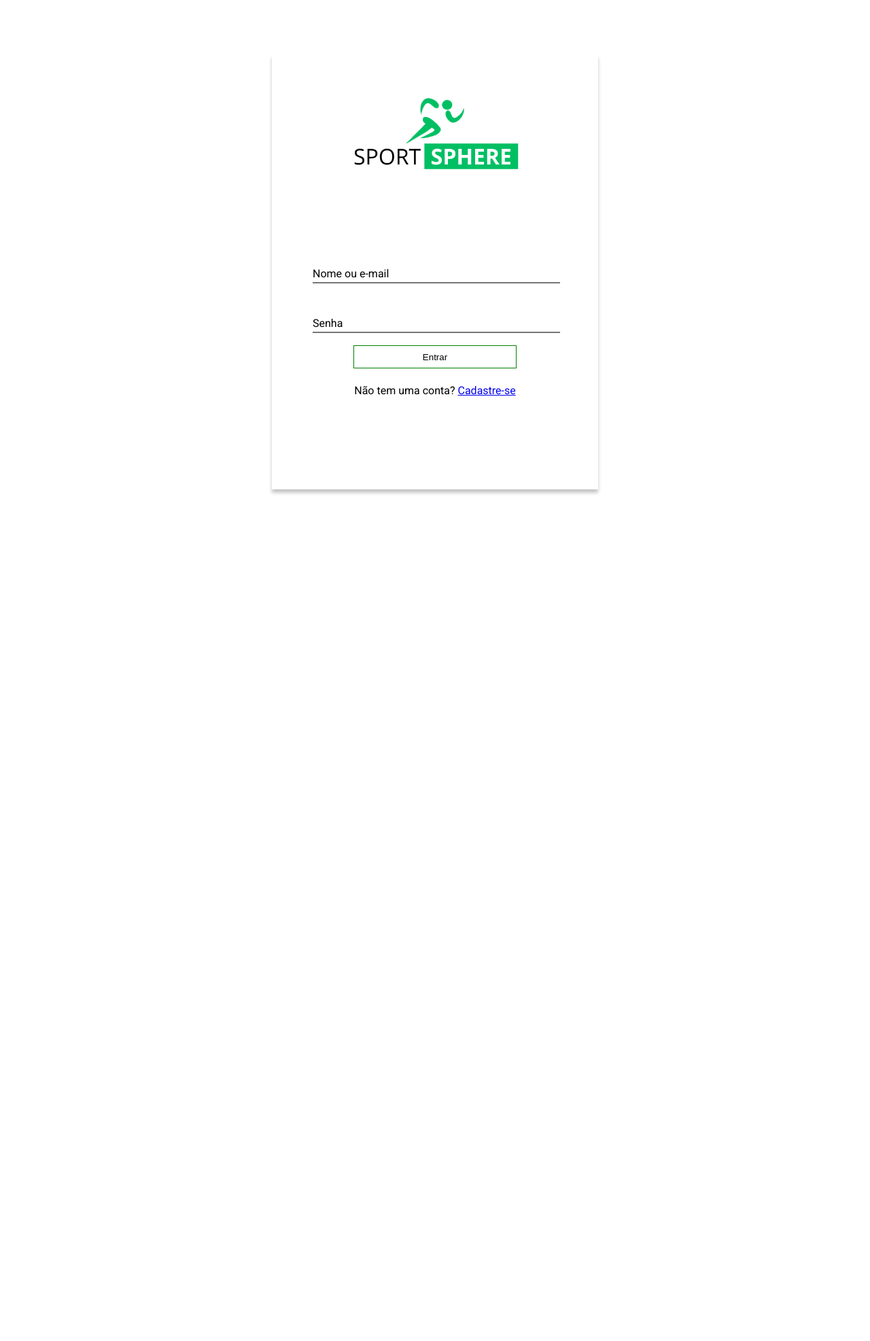
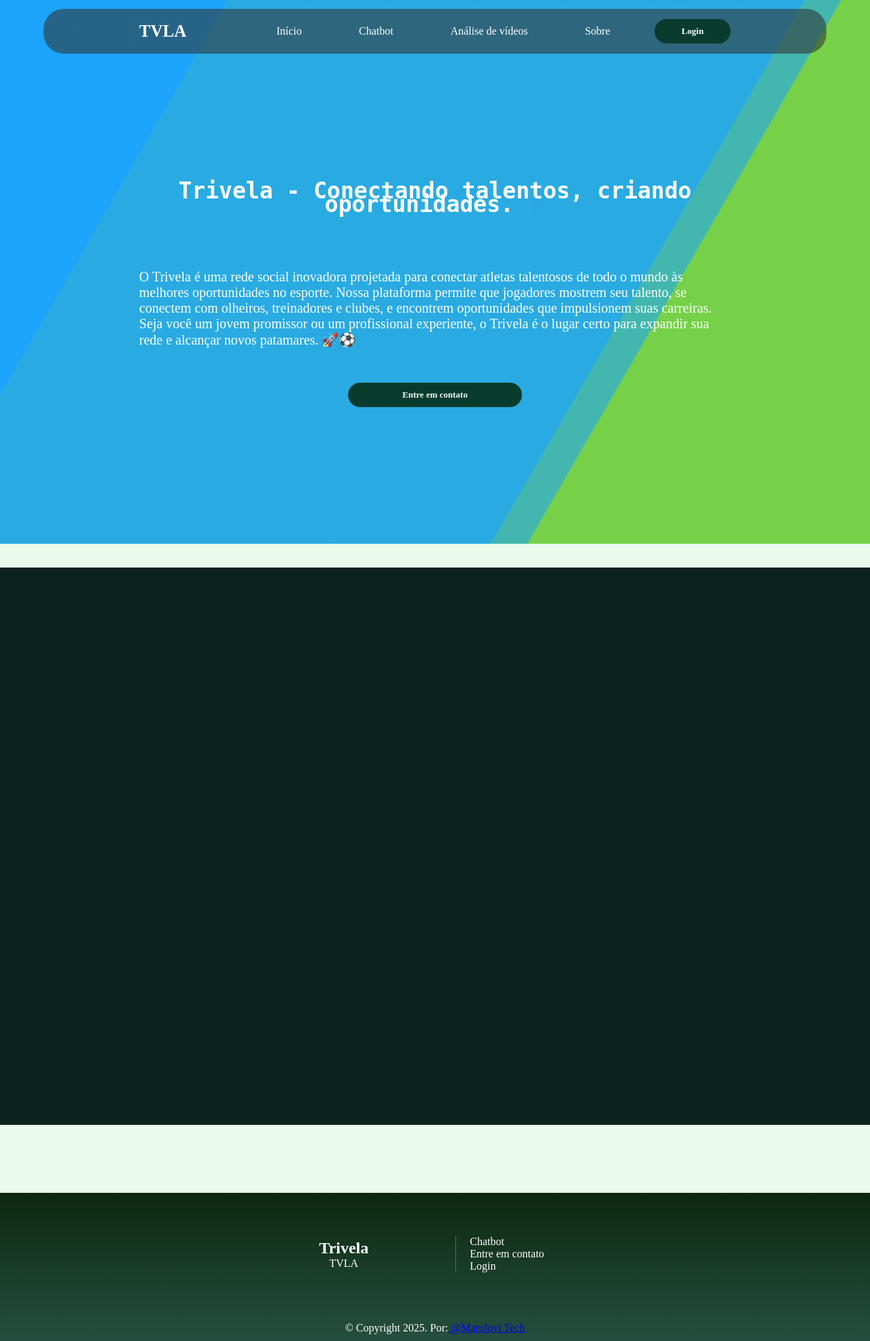
Before and after one commit to MatheusHenryque/sport-api, a Flask app: page / in a window 1280 px wide. Shown: the whole page at 68% size. Before the commit the page ends 727 px from the top, so only its background shows below. Run offline with Flask 3, Linux system fonts and the light colour scheme; some libraries are stand-ins or nearby versions.

Commit message:
Adição da landing page ao projeto

```diff
--- a/main.py
+++ b/main.py
@@ -13,7 +13,11 @@ conn = pg.connect(
     dbname="SportSphere.bd"
 )
 
-@app.route("/", methods=['POST', 'GET'])
+@app.route('/')
+def inicio():
+    return render_template('landing.html')
+
+@app.route("/login", methods=['POST', 'GET'])
 def login():
     if request.method == 'POST':
         data = request.get_json()
--- a/static/js/Login.js
+++ b/static/js/Login.js
@@ -20,7 +20,7 @@ document.addEventListener('DOMContentLoaded', function () {
         const ValidaUsuario = (event) => {
             event.preventDefault();
 
-            fetch('/', {
+            fetch('/login', {
                 method: 'POST',
                 headers: {
                     'Content-Type': 'application/json',
--- /dev/null
+++ b/static/js/maquina.js
@@ -0,0 +1,14 @@
+function typeWrite(elemento) {
+    const textoArray = elemento.innerHTML.split('');
+    elemento.innerHTML = ' ';
+    textoArray.forEach(function (letra, i) {
+        setTimeout(function () {
+            elemento.innerHTML += letra;
+            if (i === textoArray.length - 1) {
+                elemento.innerHTML += ''; // Adiciona o emoji após o texto completo
+            }
+        }, 75 * i);
+    });
+}
+const titulo = document.querySelector('.titulo-principal');
+typeWrite(titulo);
--- a/static/style/Cadastro.css
+++ b/static/style/Cadastro.css
@@ -14,11 +14,12 @@
 
 .container .containerCadastro{
     position: relative;
-    width: 130vh;
-    height: 70vh;
+    width: 95%;
+    height: 95%;
     box-shadow: 0 5px 5px #c4c4c4;
     display: flex;
     flex-direction: row;
+    margin-top: 5%;
 }
 
 .container .containerCadastro .containerPropaganda{
--- a/static/style/Login.css
+++ b/static/style/Login.css
@@ -17,8 +17,8 @@
     display: flex;
     flex-direction: column;
     align-items: center;
-    box-shadow: 0 5px 5px #c4c4c4;
-    width: 60vh;
+    box-shadow: rgb(38, 57, 77) 0px 20px 30px -10px;
+    width: 50%;
     height: 80vh;
 }
 
--- /dev/null
+++ b/static/style/landing.css
@@ -0,0 +1,298 @@
+*{
+    margin: 0;
+    padding: 0;
+    box-sizing: border-box;
+    font-family: 'Comfortaa';
+}
+
+body{
+    background-color:#e9faeb;
+    height: 100vh;;
+}
+
+.interface{
+    max-width: 1280px;
+    margin: 0 auto;
+}
+
+.flex{
+    display: flex;
+}
+
+.flex01{
+    width: 80%;
+    align-items: center;
+    text-align: left;
+    margin: 0 auto;
+    margin-top: 15%;
+    margin-bottom: 185px;
+}
+
+h2.titulo{
+    color:rgb(0, 0, 0);
+    font-size: 38px;
+    text-align: center;
+}
+
+h2.titulo span{
+    color:#3B6654;
+}
+
+/* Estilo do cabeçalho */
+
+header{
+    margin-top: 1%;
+    padding: 15px 11%;
+    background-color: #32343393;
+    font-family: 'Comfortaa';
+    width: 90%;
+    margin-left: 5%;
+    border-radius: 30px;
+
+}
+
+.myName{
+    color: #ffffff;
+    font-size: 25px;
+}
+
+header > .interface{
+    display: flex;
+    align-items: center;
+    justify-content: space-between;
+}
+
+header a{
+    color: #ffffff;
+    text-decoration: none;
+    display: flex;
+    transition: .2s;
+
+}
+header a:hover{
+    color:#06d899;
+    transform: scale(1.05);
+}
+
+header nav ul{
+    list-style-type: none;
+
+}
+
+header nav ul li{
+    display: inline-block;
+    padding: 0 40px;
+}
+
+button{
+    padding: 10px 40px;
+    color: #ffffff;
+    font-size: 13px;
+    font-weight: 600;
+    background-color: #093C2D;;
+    border: 0;
+    border-radius: 30px;
+    cursor: pointer;
+    transition: .2s;
+
+}
+
+button:hover{
+    background-color: #3B6654;
+}
+
+/*Estilo do topo do site */
+
+.titulo-principal{
+    max-width: 1480px;
+    text-align: center;
+    margin: 85px auto;
+    color: #ffffff;
+}
+.titulo-principal:after{
+ content: '⚽';
+ margin-left: 5px;
+ opacity: 1;
+ animation: pisca .7s infinite;
+}
+/* Animação aplicada ao content referente a classe *.titulo-principal* resultando num efeito de cursor piscando. */
+
+@keyframes pisca{
+    0%, 100%{
+        opacity: 1;
+    }
+    50%{
+        opacity: 0;
+    }
+}
+
+section .topo-do-site{
+    padding: 40px 4%;
+}
+
+section.topo-do-site .flex{
+    align-items: center;
+    justify-content: center;
+    gap: 90px;
+}
+
+.topo-do-site h1{
+    color:rgb(255, 255, 255);
+    font-size: 33px;
+    line-height: 20px;
+    text-align: center;
+}
+
+
+.topo-do-site .txt-topo-site p{
+    color: rgb(255, 255, 255);
+    margin: 0 auto ;
+    font-size: 20px;
+    width: 85%;
+}
+
+.btn-contato{
+    text-align: center;
+}
+
+.botaozinho{
+    color: aliceblue;
+    background-color: #093C2D;
+    width: 25%;
+    margin-bottom: 5%;
+    margin-top: 5%;
+
+}
+
+.botaozinho:hover{
+    background-color: #3B6654;
+}
+
+
+.menu-desktop{
+    margin-left: 80px;
+
+}
+
+.descricao{
+    background-color: #0b221e;
+    width: 100%;
+    margin: 0 auto;
+    padding: 410px;
+}
+
+.container2{
+    width: 80%;
+    height: 50%;
+    background-color: #ffffff;
+}
+
+.itens{
+    display: flex;
+    flex-direction: column;
+
+}
+
+  .bg {
+    animation:slide 3s ease-in-out infinite alternate;
+    background-image: linear-gradient(-60deg, #6c3 50%, #09f 50%);
+    bottom:0;
+    left:-50%;
+    opacity:.5;
+    position:fixed;
+    right:-50%;
+    top:0;
+    z-index:-1;
+  }
+
+  .bg2 {
+    animation-direction:alternate-reverse;
+    animation-duration:4s;
+  }
+
+  .bg3 {
+    animation-duration:5s;
+  }
+
+  .content {
+    background-color:rgba(255,255,255,.8);
+    border-radius:.25em;
+    box-shadow:0 0 .25em rgba(0,0,0,.25);
+    box-sizing:border-box;
+    left:50%;
+    padding:10vmin;
+    position:fixed;
+    text-align:center;
+    top:50%;
+    transform:translate(-50%, -50%);
+  }
+
+  h1 {
+    font-family:monospace;
+  }
+
+  @keyframes slide {
+    0% {
+      transform:translateX(-25%);
+    }
+    100% {
+      transform:translateX(25%);
+    }
+  }
+
+
+  footer {
+    font-family: 'Poppins', sans-serif;
+    background: linear-gradient(#0c280f, #264e40);
+    bottom: 0;
+    width: 100%;
+    display: flex;
+    flex-direction: column;
+    align-items: center;
+    position: relative;
+    right: 0;
+    top:100px
+  }
+
+
+
+  .footer-containers {
+    color: #ffffff;
+    height: 180px;
+    display: flex;
+    align-items: center;
+    width: max-content;
+
+  }
+
+  .footer-container {
+    margin: 10px;
+    margin-left: 10vw;
+    padding-left: 20px;
+    display: flex;
+    width: max-content;
+    list-style: none;
+    align-items: flex-start;
+    flex-direction: column;
+    border-left: 0.5px solid rgba(240, 248, 255, 0.286);
+  }
+
+  .footer-container a {
+    text-decoration: none;
+    color: #ffffff;
+  }
+
+  .mincontent {
+    width: max-content;
+  }
+
+  .new{
+    text-align: center;
+    color: #ffffff;
+  }
+
+  .copy {
+    color: #ffffff;
+    margin: 0;
+    padding: 10px;
+  }
--- a/templates/Cadastro.html
+++ b/templates/Cadastro.html
@@ -16,7 +16,7 @@
             </div>
             <div class='containerForm'>
                 <div class='logoContainer'>
-                    <span>SPORT <span>SPHERE</span></span>
+                    <span><span>TVLA ⚽</span></span>
                     <label>Desperte Seu Espírito Competitivo. Transforme-se na SportSphere!</label>
                 </div>
                 <div class='formInputs'>
--- a/templates/Login.html
+++ b/templates/Login.html
@@ -9,7 +9,8 @@
 <body>
 <div class='container'>
     <div class='containerLogin'>
-        <img src="/static/images/SPORT.png" alt="Erro ao carregar a imagem logo"/>
+        <h1>TVLA</h1>
+        <br><br><br><br><br><br>
         <div class='formContainer'>
             <form>
                 <div class='inputContainer'>
--- /dev/null
+++ b/templates/landing.html
@@ -0,0 +1,75 @@
+<!DOCTYPE html>
+<html lang="en">
+<head>
+    <meta charset="UTF-8">
+    <meta name="viewport" content="width=device-width, initial-scale=1.0">
+    <link rel="stylesheet" href="static/style/landing.css">
+    <title>Trivela</title>
+</head>
+<body>
+    <header>
+        <div class="interface">
+            <div class="logo">
+                <a href="#">
+                    <H3 class="myName">TVLA</H3>
+                </a>
+            </div>
+            <nav class="menu-desktop">
+                <ul>
+                    <li><a href="#">Início</a></li>
+                    <li><a href="#">Chatbot</a></li>
+                    <li><a href="#">Análise de vídeos</a></li>
+                    <li><a href="#">Sobre</a></li>
+                </ul>
+            </nav>
+            <div class="btn-contato"></div>
+                <a href="/login">
+                    <button>Login</button>
+                </a>
+            </div>
+        </div>
+    </header>
+    <main>
+        <div class="bg"></div>
+        <div class="bg bg2"></div>
+        <div class="bg bg3"></div>
+        <section class="topo-do-site">
+            <div class="interface">
+                <div class="flex01">
+                    <div class="txt-topo-site">
+                        <h1 class="titulo-principal">Trivela - Conectando talentos, criando oportunidades.</h1>
+                        <p>O Trivela é uma rede social inovadora projetada para conectar atletas talentosos de todo o mundo às melhores oportunidades no esporte. Nossa plataforma permite que jogadores mostrem seu talento, se conectem com olheiros, treinadores e clubes, e encontrem oportunidades que impulsionem suas carreiras. Seja você um jovem promissor ou um profissional experiente, o Trivela é o lugar certo para expandir sua rede e alcançar novos patamares. 🚀⚽</p>
+                    </div>
+                    <div class="btn-contato">
+                        <a href="#">
+                            <button class="botaozinho">Entre em contato</button>
+                        </a>
+                    </div>
+                </div>
+            </div>
+        </section>
+        <section class="descricao">
+
+        </section>
+        <footer>
+            <div class="footer-containers">
+                <div>
+                    <h2>Trivela</h2>
+                    <p class="new">TVLA</p>
+
+                </div>
+                <div class="footer-container">
+
+                    <li><a href="/">Chatbot</a></li>
+                    <li><a href="/">Entre em contato</a></li>
+                    <li><a href="/login">Login</a></li>
+
+
+                </div>
+
+            </div>
+            <p class="copy">&copy; Copyright 2025. Por:<a href="/"> @Marolovi Tech</a></p>
+        </footer>
+</body>
+<script src="static/js/maquina.js"></script>
+</html>
```
Also changed, not shown: static/images/gettyimages-157773943-612x612.jpg (added).
